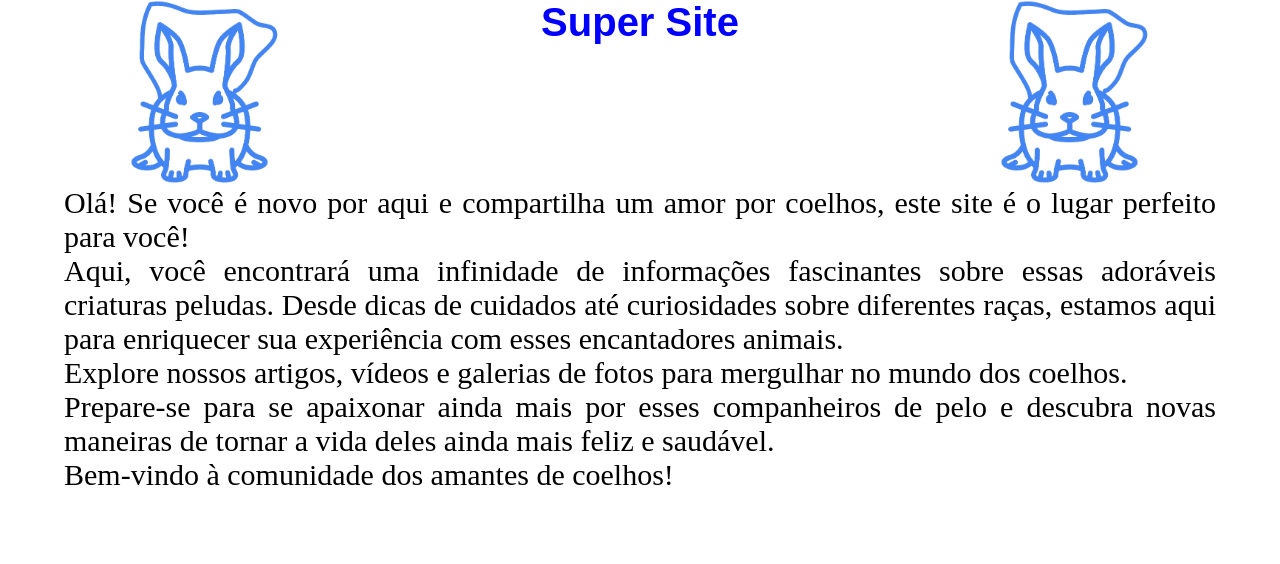
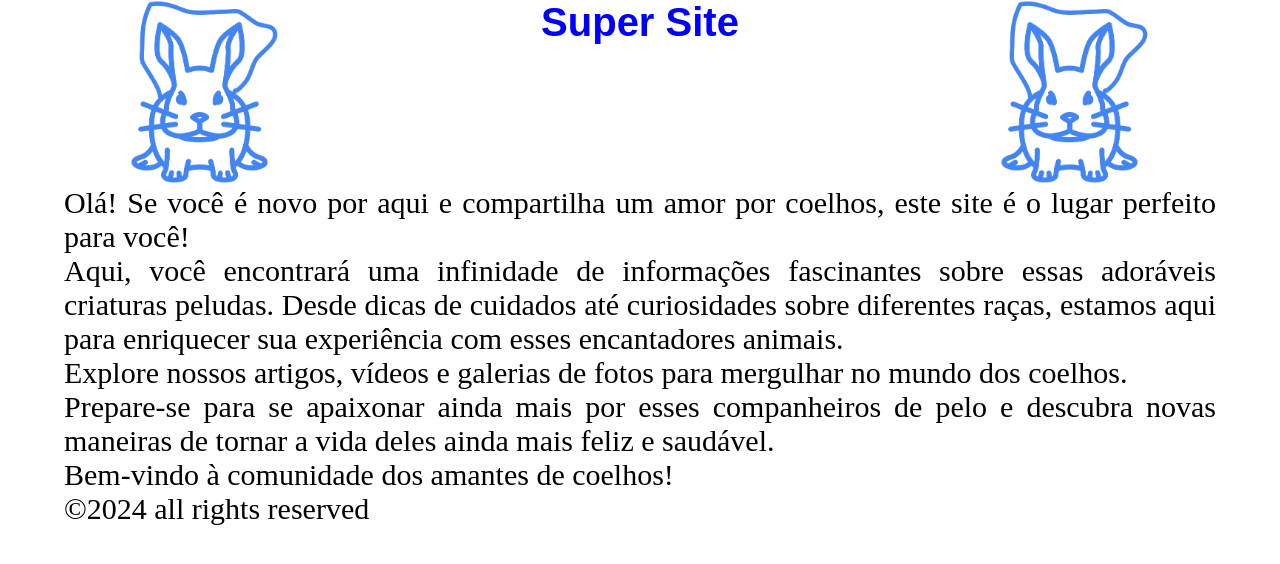
Before and after one commit to bunnyvillage/bunnyvillage.github.io, a plain HTML site: page index.html in a window 1280 px wide. Drawn offline with Linux system fonts and the light colour scheme; a web font is replaced by a local one.

Commit message:
Update index.html

```diff
--- a/index.html
+++ b/index.html
@@ -26,7 +26,7 @@
     </main>
 
     <footer>
-
+        <p>©2024 all rights reserved</p>
     </footer>
 </body>
 </html>
```
